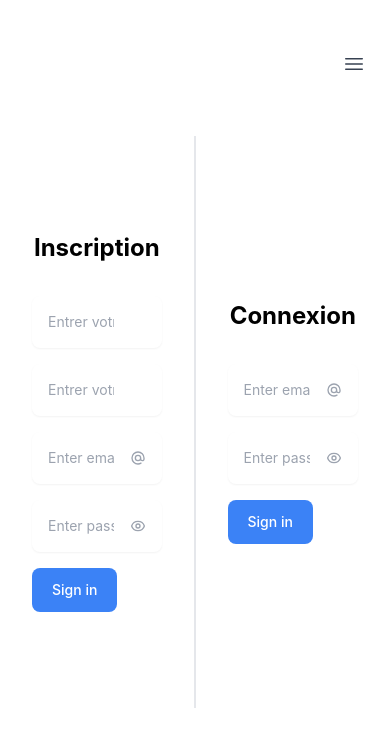
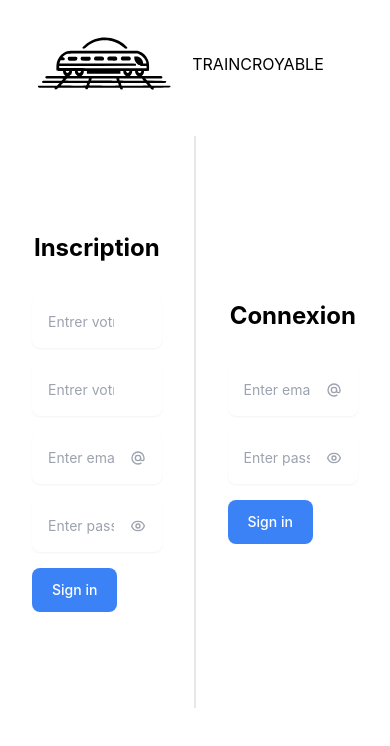
Before and after one commit to Hackathon-traincroyable/FrontV1, a React (Create React App) app: page /logsign in a window 390 px wide. Shown: the top 746 px of the page. Built offline with nearby package versions, Linux system fonts and the light colour scheme.

Commit message:
Remove the SVG logo and update the logo in the navigation bar and on the home page

```diff
--- a/src/components/NavBar.js
+++ b/src/components/NavBar.js
@@ -24,20 +24,20 @@ export default function Example() {
           aria-label="Global"
         >
           <div className="flex lg:flex-1 items-center">
-            <a href="/" className="-m-1.5 p-1.5">
-              <img
-                className="h-20 w-auto"
-                src="assets/logo.svg"
-                alt="logo compagnie"
-              />
-            </a>
-            <span className="ml-2  text-white uppercase" >TrainCroyable</span>
+          <a href="/" className="-m-1.5 p-1.5">
+  <img
+    className={`h-20 w-auto ${location.pathname === '/' ? 'class-pour-home' : 'class-pour-autres-pages'}`}
+    src={location.pathname === '/' ? "assets/logoblanc.svg" : "assets/logoblack.svg"}
+    alt="logo compagnie"
+  />
+</a>
+            <span className={`ml-2 uppercase ${location.pathname === '/' ? 'text-white' : 'text-black'}`} >TrainCroyable</span>
           </div>
 
           <div className="flex lg:hidden">
             <button
               type="button"
-              className="-m-2.5 inline-flex items-center justify-center rounded-md p-2.5 text-gray-700"
+              className="-m-2.5 inline-flex items-center justify-center rounded-md p-2.5 text-white"
               onClick={() => setMobileMenuOpen(true)}
             >
               <span className="sr-only">Open main menu</span>
--- a/src/pages/Home.jsx
+++ b/src/pages/Home.jsx
@@ -19,16 +19,13 @@ export default function Example() {
   <div className="overflow-hidden">
     <div className="mx-auto max-w-7xl px-6 pb-32 pt-36 sm:pt-60 lg:px-8 lg:pt-32">
       <div className="mx-auto max-w-2xl gap-x-14 lg:mx-0 lg:flex lg:max-w-none lg:items-center">
-        <div className="w-full max-w-xl lg:shrink-0 xl:max-w-2xl">
+        <div className="w-full max-w-xl lg:shrink-0 xl:max-w-2xl" >
           <h2 className="text-4xl font-bold tracking-tight text-white sm:text-6xl p-10 slide-in">
             Et si vous parcouriez le monde en train
           </h2>
           <p className="relative mt-6 text-lg leading-8 text-white sm:max-w-md lg:max-w-none slide-in">
           comparez les prix des billets de train et trouvez les meilleurs tarifs pour vos trajets en France et en Europe.
           </p>
-        </div>
-        <div className="mt-14 flex justify-end gap-8 sm:-mt-44 sm:justify-start sm:pl-20 lg:mt-0 lg:pl-0">
-
         </div>
       </div>
     </div>
```
Also changed, not shown: public/assets/logoblack.svg (added), public/assets/logoblanc.svg (renamed from public/assets/logo.svg).
